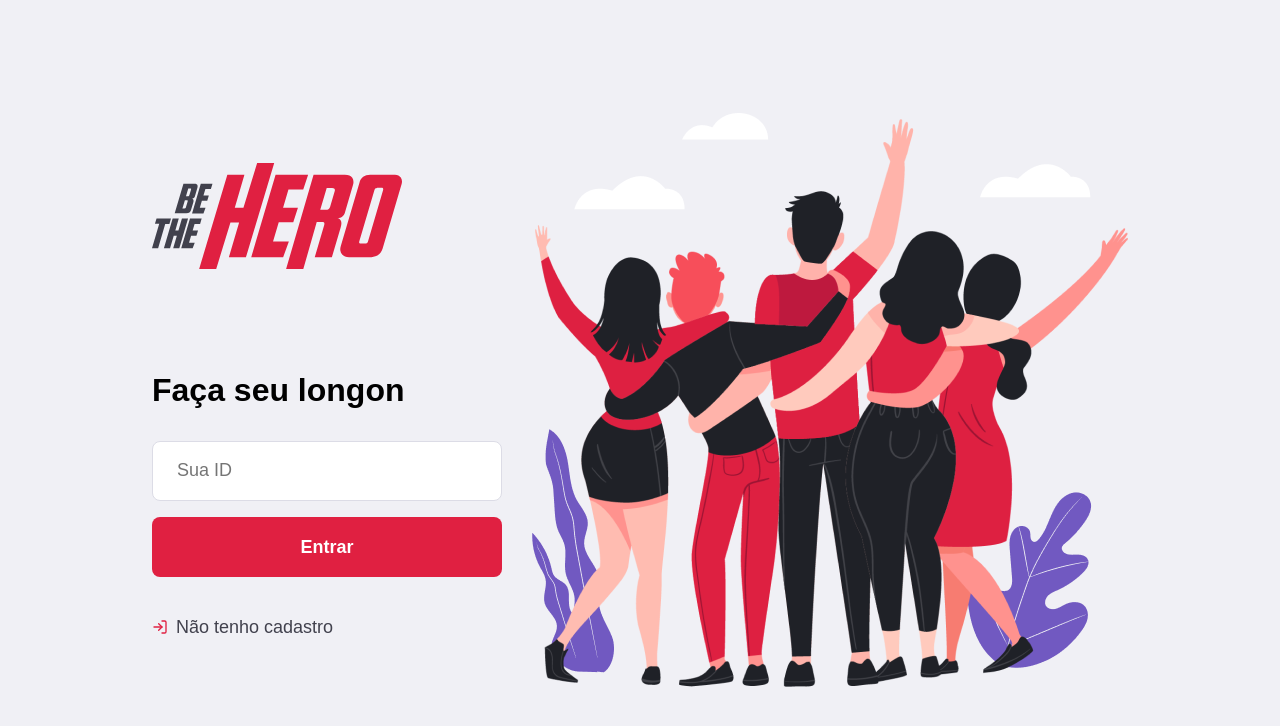
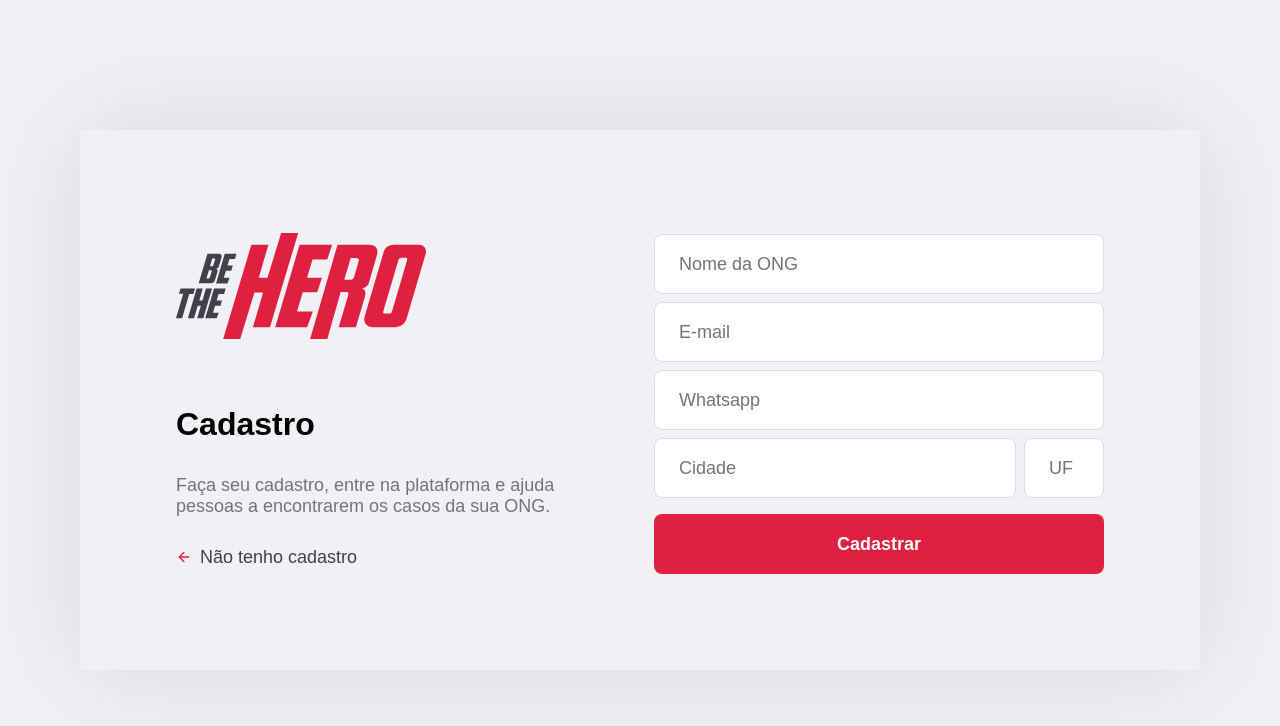
Before and after one commit to dantavs/bethehero, a React (Create React App) app in the folder frontend/: page /register in a window 1280 px wide. Shown: the top 726 px of the page. Built offline with nearby package versions, Linux system fonts and the light colour scheme.

Commit message:
frontend Register

```diff
--- a/frontend/src/App.js
+++ b/frontend/src/App.js
@@ -2,11 +2,11 @@ import React from 'react';
 
 import './global.css';
 
-import Logon from './pages/Logon';
+import Routes from './routes';
 
 function App() {
   return (
-    <Logon />
+    <Routes />
   );
 }
 
--- a/frontend/src/global.css
+++ b/frontend/src/global.css
@@ -50,3 +50,22 @@ form input{
 .button:hover{
     filter: brightness(90%)
 }
+
+.back-link{
+    display: flex;
+    align-items: center;
+    margin-top: 40px;
+    color: #41414d;
+    font-size: 18px;
+    text-decoration: none;
+    font-weight: 500;
+    transition: opacity 0.2s;
+}
+
+.back-link:hover{
+    opacity: 0.8;
+}
+
+.back-link svg{
+    margin-right: 8px;
+}
--- a/frontend/src/pages/Logon/index.js
+++ b/frontend/src/pages/Logon/index.js
@@ -1,4 +1,5 @@
 import React from 'react';
+import { Link } from 'react-router-dom';
 import { FiLogIn } from 'react-icons/fi'
 import './styles.css';
 
@@ -16,10 +17,10 @@ export default function Logon(){
                     <input placeholder="Sua ID" />
                     <button className="button" type="submit">Entrar</button>
                 </form>
-                <a href="register">
+                <Link className="back-link" to="register">
                     <FiLogIn size={16} color="#e02041"/>
                     Não tenho cadastro
-                </a>
+                </Link>
             </section>
 
             <img src={heroesImg}></img>
--- a/frontend/src/pages/Logon/styles.css
+++ b/frontend/src/pages/Logon/styles.css
@@ -5,7 +5,7 @@
     margin: 0 auto;
     display: flex;
     align-items: center;
-    justify-content: center;
+    justify-content: space-between;
 }
 
 .logon-container section.form {
@@ -24,22 +24,3 @@
     font-size: 32px;
 
 }
-
-.logon-container section.form a{
-    display: flex;
-    align-items: center;
-    margin-top: 40px;
-    color: #41414d;
-    font-size: 18px;
-    text-decoration: none;
-    font-weight: 500;
-    transition: opacity 0.2s;
-}
-
-.logon-container section.form a:hover{
-    opacity: 0.8;
-}
-
-.logon-container section.form a svg{
-    margin-right: 8px;
-}
--- /dev/null
+++ b/frontend/src/pages/Register/index.js
@@ -0,0 +1,37 @@
+import React from 'react';
+import { Link } from 'react-router-dom';
+import { FiArrowLeft } from 'react-icons/fi'
+
+import './styles.css';
+import logoImg from '../../assets/logo.svg'
+
+export default function Register() {
+    return (
+        <div className="register-container">
+            <div className="content">
+                <section>
+                    <img src={logoImg} alt="Be The Hero" />
+
+                    <h1>Cadastro</h1>
+                    <p>Faça seu cadastro, entre na plataforma e ajuda pessoas a encontrarem os casos da sua ONG.</p>
+
+                    <Link className="back-link" to="/">
+                        <FiArrowLeft size={16} color="#e02041"/>
+                        Não tenho cadastro
+                    </Link>
+                </section>
+
+                <form action="" className="for">
+                    <input placeholder="Nome da ONG" />
+                    <input type="email" placeholder="E-mail" />
+                    <input placeholder="Whatsapp" />
+                    <div className="input-group">
+                        <input placeholder="Cidade" />
+                        <input placeholder="UF" style={{ width: 80 }} />
+                    </div>
+                    <button className="button" type="submit">Cadastrar</button>
+                </form>
+            </div>
+        </div>
+    )
+}
--- /dev/null
+++ b/frontend/src/pages/Register/styles.css
@@ -0,0 +1,55 @@
+.register-container {
+    width: 100%;
+    max-width: 1120px;
+    height: 100vh;
+    margin: 0 auto;
+    display: flex;
+    align-items: center;
+    justify-content: center;
+}
+
+.register-container .content{
+    width: 100%;
+    padding: 96px;
+    background: #f0f0f5;
+    box-shadow: 0 0 100px rgba(0, 0, 0, 0.1);
+    border-bottom: 8px;
+    display: flex;
+    justify-content: space-between;
+    align-items: center;
+}
+
+.register-container .content section {
+    width: 100%;
+    max-width: 380px;
+}
+
+.register-container .content section h1{
+    margin: 64px 0 32px;
+    font-size: 32px;
+}
+
+.register-container .content section p{
+    font-size: 18px;
+    color: #737380;
+    height: 32px;
+}
+
+.register-container .content form {
+    width: 100%;
+    max-width: 450px;
+}
+
+.register-container .content form input{
+    margin-top: 8px;
+
+}
+
+.register-container .content form .input-group {
+    display: flex;
+
+}
+
+.register-container .content form .input-group input + input {
+    margin-left: 8px;
+}
--- a/frontend/src/routes.js
+++ b/frontend/src/routes.js
@@ -0,0 +1,16 @@
+import React from 'react';
+import { BrowserRouter, Route, Switch } from 'react-router-dom';
+
+import Logon from './pages/Logon';
+import Register from './pages/Register';
+
+export default function Routes() {
+    return (
+        <BrowserRouter>
+            <Switch>
+                <Route path='/' exact component={Logon} />;
+                <Register path='/register' component={Register} />;
+            </Switch>
+        </BrowserRouter>
+    )
+}
```
Also changed, not shown: 1 other file (tests, documents, lock files or other folders).
